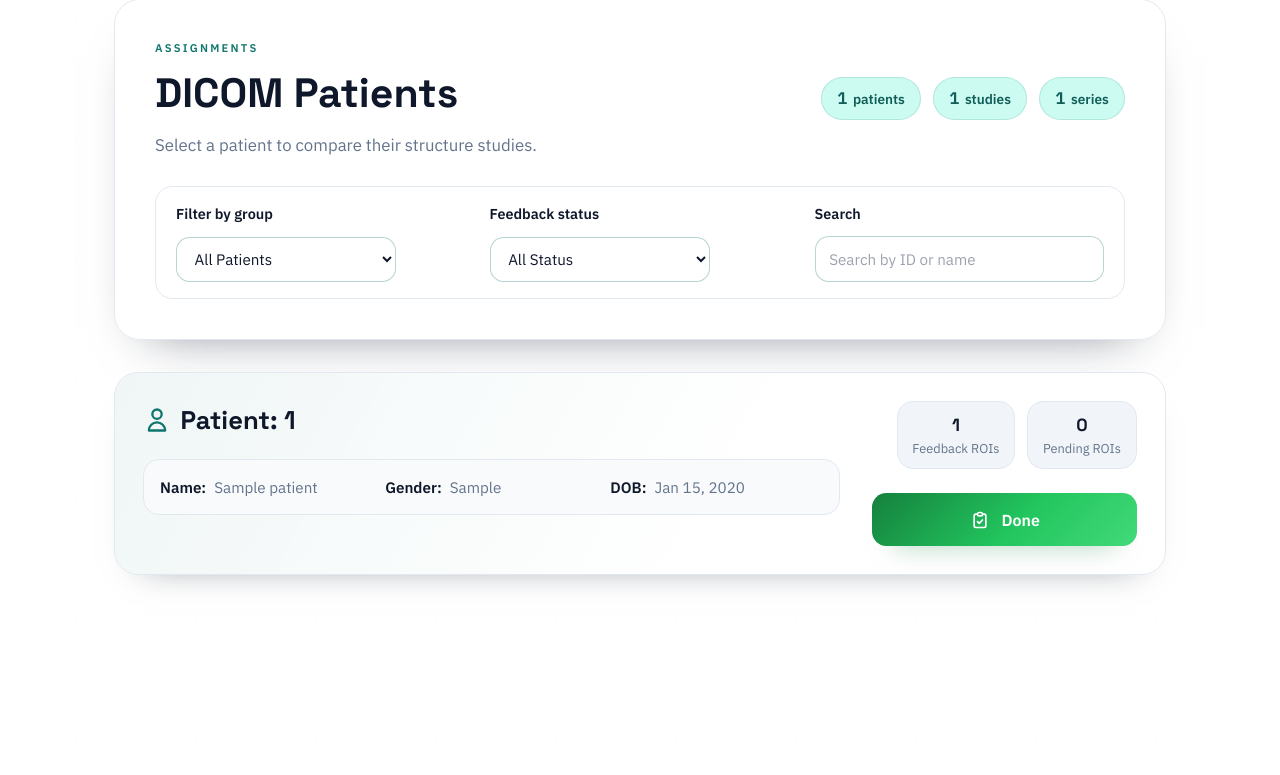
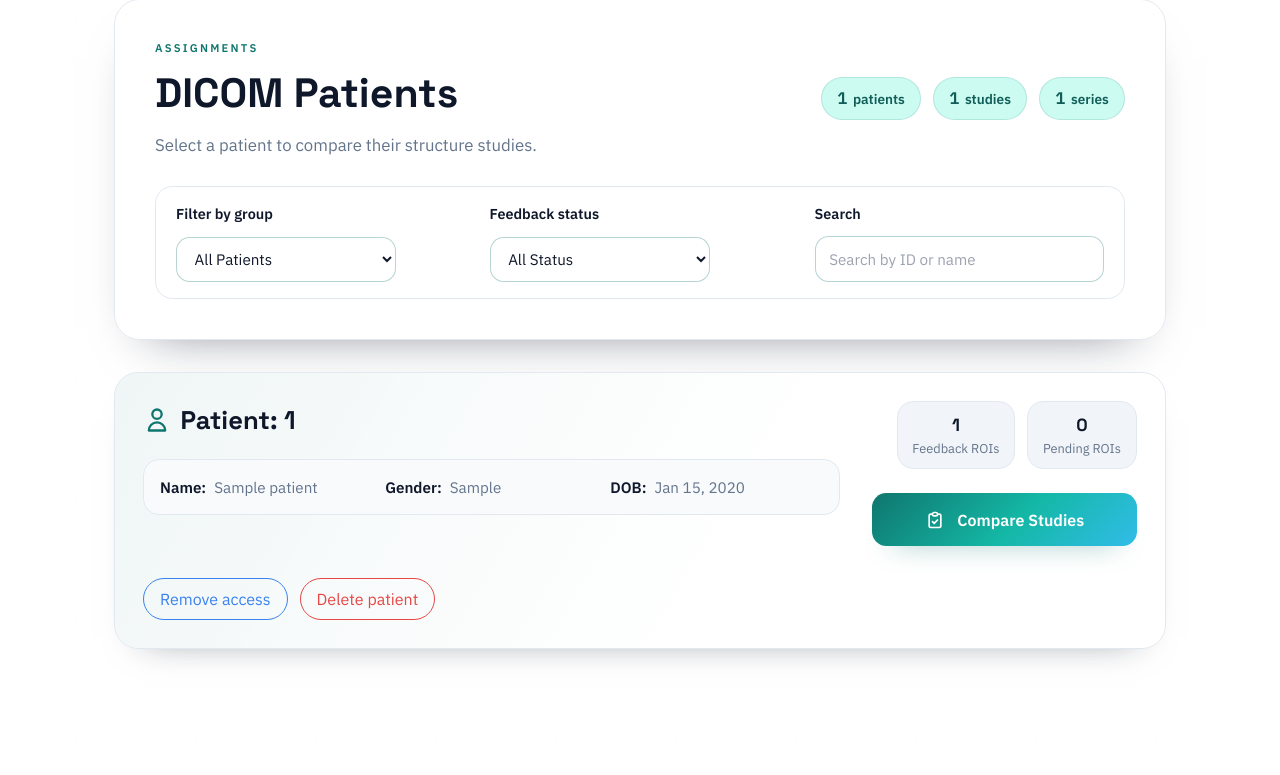
Before and after one commit to CHAVI-India/Structure-Comparision, a Django app: page /patients/ in a window 1280 px wide. Shown: the part 117-892 px from the top of the page. Run offline with Django 5.2, Linux system fonts and the light colour scheme; a user stored in the database is signed in; tables that the repository leaves empty hold one stand-in row (values such as "Sample post"); some libraries are stand-ins or nearby versions.

Commit message:
Added remove & delete patients and fixed feedback status

```diff
--- a/rtstructcompare/services/patient_context_service.py
+++ b/rtstructcompare/services/patient_context_service.py
@@ -1,3 +1,4 @@
+from collections import defaultdict
 from urllib.parse import urlencode
 
 from django.core.paginator import Paginator
@@ -108,6 +109,17 @@ def build_patient_context(
     )
     feedback_count_map = {entry["patient_id"]: entry["total"] for entry in feedback_counts}
 
+    common_roi_entries = (
+        Roi.objects.filter(rtstruct__instance__series__study__patient__in=patients_qs)
+        .values("rtstruct__instance__series__study__patient_id", "roi_label")
+        .annotate(rtstruct_total=Count("rtstruct_id", distinct=True))
+        .filter(rtstruct_total__gte=2)
+    )
+    common_roi_map = defaultdict(int)
+    for entry in common_roi_entries:
+        patient_id = entry["rtstruct__instance__series__study__patient_id"]
+        common_roi_map[patient_id] += 1
+
     patients_data = []
     for patient in patients_qs:
         studies = DICOMStudy.objects.filter(patient=patient)
@@ -126,12 +138,13 @@ def build_patient_context(
             })
 
         total_rois = roi_count_map.get(patient.id, 0)
+        total_common_rois = common_roi_map.get(patient.id, 0)
         feedback_roi_count = feedback_count_map.get(patient.id, 0)
-        pending_roi_count = max(total_rois - feedback_roi_count, 0)
+        pending_common_roi_count = max(total_common_rois - feedback_roi_count, 0)
 
-        if total_rois == 0 or feedback_roi_count == 0:
+        if total_common_rois == 0 or feedback_roi_count == 0:
             feedback_state = "not_started"
-        elif pending_roi_count == 0:
+        elif pending_common_roi_count == 0:
             feedback_state = "done"
         else:
             feedback_state = "pending"
@@ -141,8 +154,9 @@ def build_patient_context(
             "total_studies": patient_studies_count,
             "total_series": patient_series_count,
             "total_rois": total_rois,
+            "total_common_rois": total_common_rois,
             "feedback_roi_count": feedback_roi_count,
-            "pending_roi_count": pending_roi_count,
+            "pending_roi_count": pending_common_roi_count,
             "feedback_status": feedback_state,
             "studies": studies_data,
         })
--- a/rtstructcompare/static/rtstructcompare/css/patients.css
+++ b/rtstructcompare/static/rtstructcompare/css/patients.css
@@ -285,8 +285,20 @@
     display: flex;
     flex-direction: column;
     align-items: flex-end;
-    justify-content: space-between;
+    justify-content: space-around;
     gap: 1.5rem;
+}
+
+.admin-action-bar {
+    display: flex;
+    flex-wrap: wrap;
+    gap: 0.75rem;
+    width: 100%;
+}
+
+.admin-action-btn:hover {
+    transform: translateY(-1px);
+    box-shadow: 0 12px 20px -18px rgba(15, 23, 42, 0.6);
 }
 
 .patient-stats {
--- a/rtstructcompare/urls.py
+++ b/rtstructcompare/urls.py
@@ -23,6 +23,8 @@ urlpatterns = [
     path('logout/', auth_views.LogoutView.as_view(next_page='home'), name='logout'),
     path('patients/', views.patients, name='patients'),
     path('patients/<uuid:patient_uuid>/', views.dicom_web_viewer, name='dicom_web_viewer_patient'),
+    path('patients/<uuid:patient_uuid>/remove-access/', views.remove_patient_access, name='remove_patient_access'),
+    path('patients/<uuid:patient_uuid>/delete/', views.delete_patient, name='delete_patient'),
 
     path('api/load-dicom-data/', views.load_dicom_data, name='load_dicom_data'),
     path('api/get-dicom-slice/', views.get_dicom_slice, name='get_dicom_slice'),
--- a/rtstructcompare/views.py
+++ b/rtstructcompare/views.py
@@ -4,10 +4,12 @@ Essential functions only: home, patients, dicom_web_viewer
 """
 from django.shortcuts import render, get_object_or_404, redirect
 from django.http import JsonResponse, HttpResponseForbidden
+from django.contrib import messages
 from django.contrib.auth.decorators import login_required
 from django.contrib.auth.views import LoginView
 from django.contrib.auth.models import User
 from django.urls import reverse
+from django.utils.http import url_has_allowed_host_and_scheme
 from django.views.decorators.csrf import csrf_exempt
 from django.views.decorators.http import require_http_methods
 from django.conf import settings
@@ -76,6 +78,44 @@ def patients(request):
         page_size=8
     )
     return render(request, 'patients.html', context)
+
+
+def _redirect_back(request):
+    next_url = request.POST.get('next') or request.GET.get('next')
+    if next_url and url_has_allowed_host_and_scheme(next_url, allowed_hosts={request.get_host()}):
+        return redirect(next_url)
+    return redirect('patients')
+
+
+@login_required
+@require_http_methods(["POST"])
+def remove_patient_access(request, patient_uuid):
+    if not is_admin_user(request.user):
+        return HttpResponseForbidden('Admin access required.')
+
+    patient = get_object_or_404(Patient, id=patient_uuid)
+    deleted_direct, _ = PatientAssignment.objects.filter(patient=patient).delete()
+    deleted_group, _ = GroupPatientAssignment.objects.filter(patient=patient).delete()
+
+    messages.success(
+        request,
+        f"Removed {deleted_direct} direct and {deleted_group} group assignment(s) for {patient.patient_id or patient.id}.",
+    )
+    return _redirect_back(request)
+
+
+@login_required
+@require_http_methods(["POST"])
+def delete_patient(request, patient_uuid):
+    if not is_admin_user(request.user):
+        return HttpResponseForbidden('Admin access required.')
+
+    patient = get_object_or_404(Patient, id=patient_uuid)
+    identifier = patient.patient_id or str(patient_uuid)
+    patient.delete()
+
+    messages.success(request, f"Deleted patient {identifier} and related data.")
+    return _redirect_back(request)
 
 
 @login_required
--- a/templates/patients.html
+++ b/templates/patients.html
@@ -145,6 +145,24 @@
                         {% endif %}
                     </a>
                 </div>
+                    {% if is_admin %}
+                        <div class="admin-action-bar">
+                            <form method="post" action="{% url 'remove_patient_access' patient_data.patient.id %}" class="inline-admin-form">
+                                {% csrf_token %}
+                                <input type="hidden" name="next" value="{{ request.get_full_path }}">
+                                <button type="submit" class="admin-action-btn text-blue-500 px-4 py-2 rounded-full border border-blue-500" title="Remove all current reviewers for this patient" onclick="return confirm('Remove all assignments for {{ patient_data.patient.patient_id }}?');">
+                                    Remove access
+                                </button>
+                            </form>
+                            <form method="post" action="{% url 'delete_patient' patient_data.patient.id %}" class="inline-admin-form">
+                                {% csrf_token %}
+                                <input type="hidden" name="next" value="{{ request.get_full_path }}">
+                                <button type="submit" class="admin-action-btn text-red-500 px-4 py-2 rounded-full border border-red-500" title="Delete patient record and associated data" onclick="return confirm('Delete patient {{ patient_data.patient.patient_id }} and all associated data? This cannot be undone.');">
+                                    Delete patient
+                                </button>
+                            </form>
+                        </div>
+                    {% endif %}
             </div>
             {% endfor %}
             {% if is_paginated %}
```
